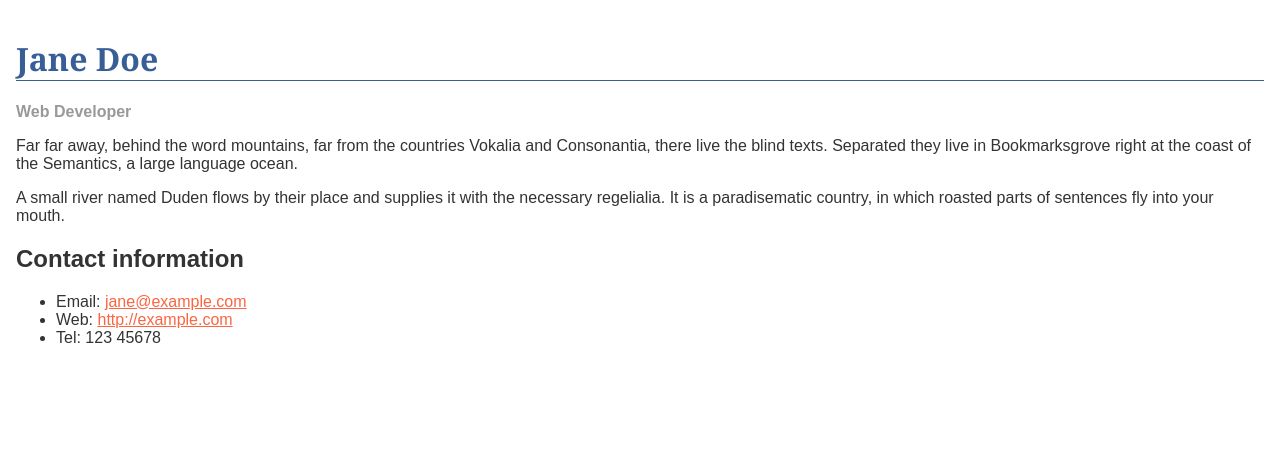
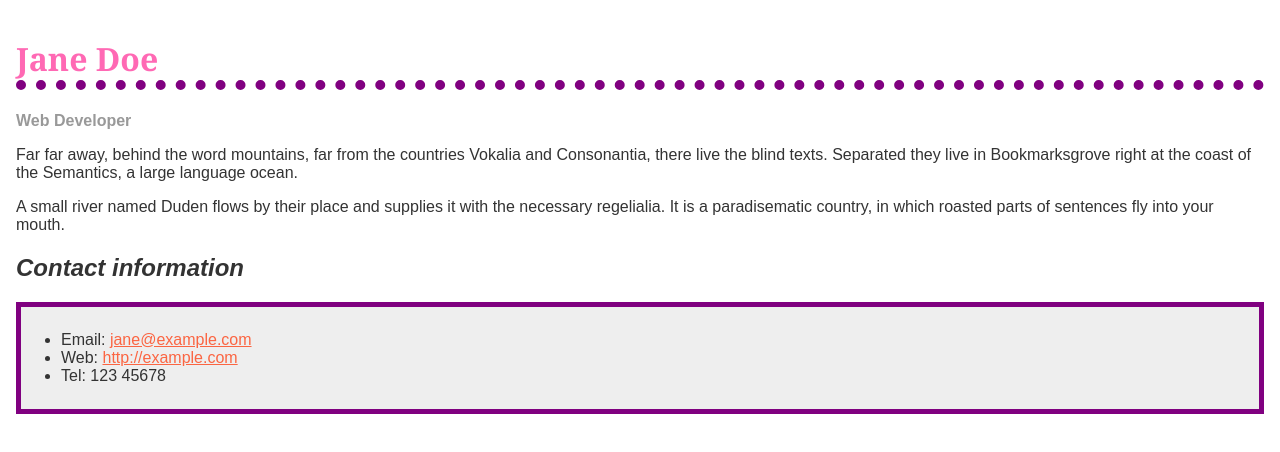
Before and after one commit to ArthurFAmaral95/biography-page, a plain HTML site: page index.html in a window 1280 px wide. Drawn offline with Linux system fonts and the light colour scheme.

Commit message:
final commit

```diff
--- a/index.html
+++ b/index.html
@@ -22,7 +22,7 @@
       parts of sentences fly into your mouth.
     </p>
 
-    <h2>Contact information</h2>
+    <h2><em>Contact information</em></h2>
     <ul>
       <li>
         Email:
--- a/style.css
+++ b/style.css
@@ -7,10 +7,10 @@ body {
 }
 
 h1 {
-  color: #375e97;
+  color: hotpink;
   font-size: 2em;
   font-family: Georgia, 'Times New Roman', Times, serif;
-  border-bottom: 1px solid #375e97;
+  border-bottom: 10px dotted purple;
 }
 
 h2 {
@@ -29,4 +29,12 @@ a:visited {
 
 a:hover {
   text-decoration: none;
+  color: green;
 }
+
+ul {
+  background-color: #eeeeee;
+  border: 5px solid purple;
+  padding-top: 1.5rem;
+  padding-bottom: 1.5rem;
+}
```
